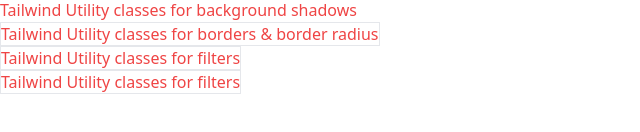
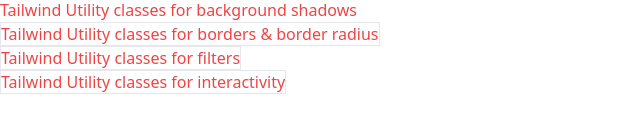
Before and after one commit to chelz2/Tailwind-Utility-Classes, a plain HTML site: page index.html in a window 1280 px wide. Shown: the part 122-254 px from the top of the page, 0-640 px from the left. Drawn offline with nearby package versions, Linux system fonts and the light colour scheme.

Commit message:
interctivity

```diff
--- a/index.html
+++ b/index.html
@@ -36,8 +36,8 @@
       <a href="./09-filters/index.html" class="text-red-500 border"
         >Tailwind Utility classes for filters</a
       ><br />
-      <a href="./09-filters/index.html" class="text-red-500 border"
-        >Tailwind Utility classes for filters</a
+      <a href="./10-interactivity/index.html" class="text-red-500 border"
+        >Tailwind Utility classes for interactivity</a
       ><br />
     </div>
   </body>
```
